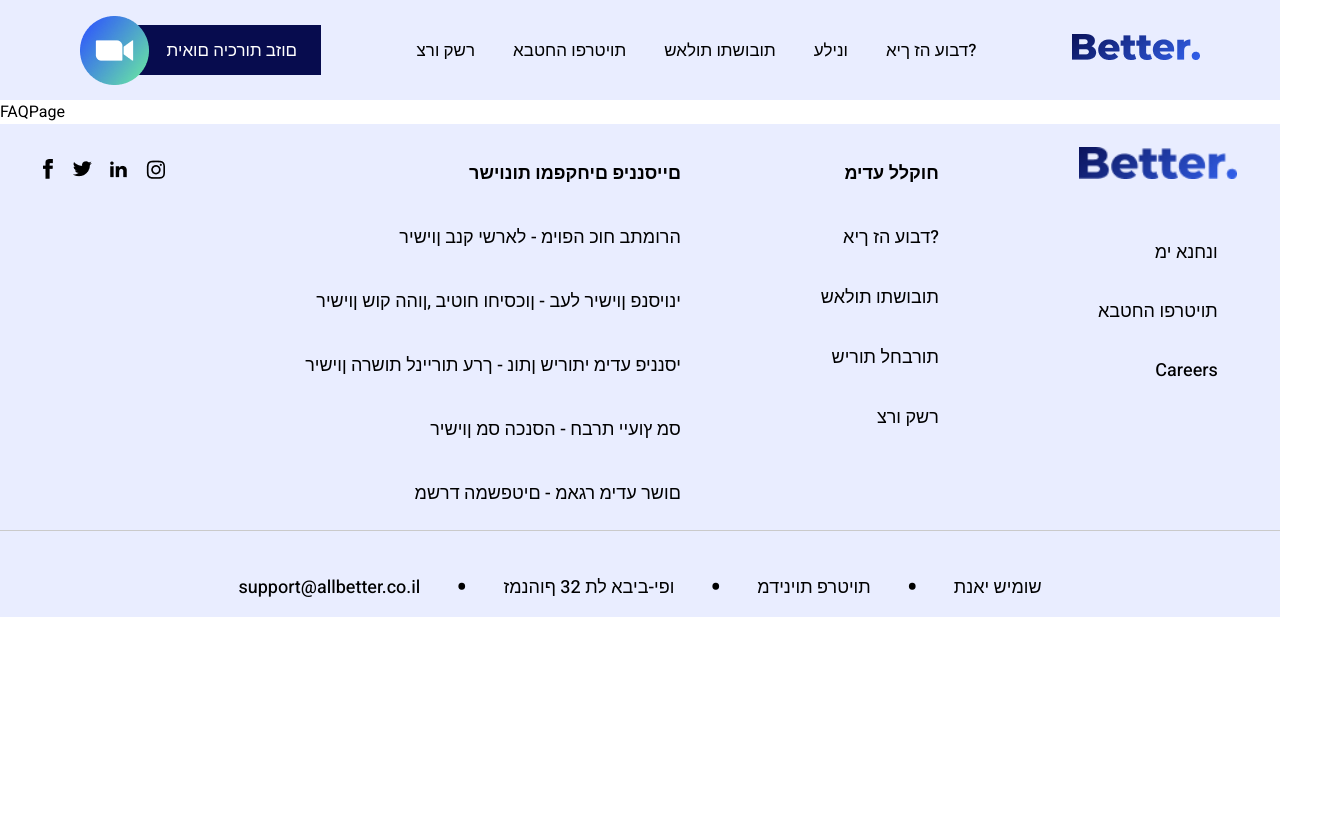
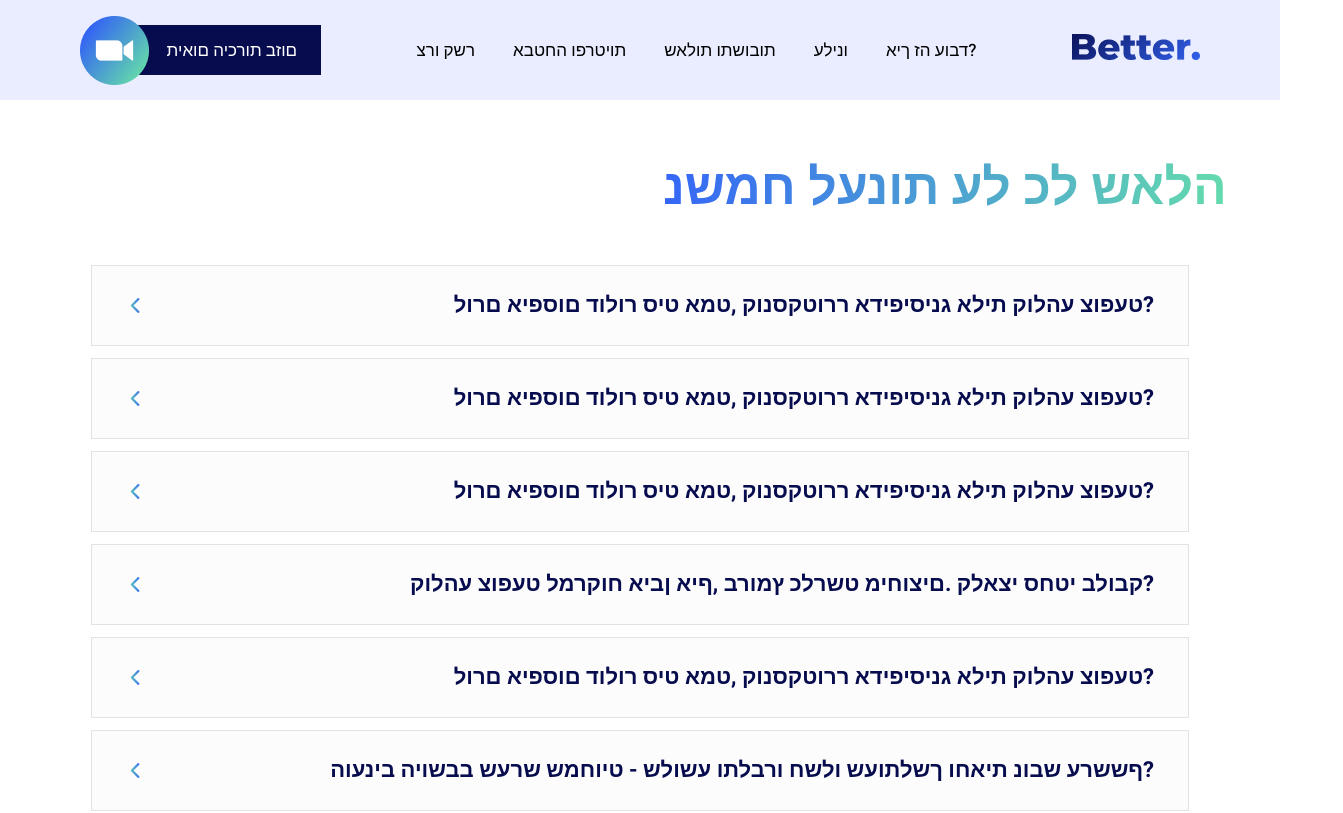
Before and after one commit to emredemirel39/project-from-figma, a React (Create React App) app: page /FAQ in a window 1280 px wide. Shown: the top 813 px of the page, 1343 px wide, since content can reach past the window. Built offline with nearby package versions, Linux system fonts and the light colour scheme.

Commit message:
Created F.A.Q. page

```diff
--- /dev/null
+++ b/src/utils/FAQPageAccordionItems.ts
@@ -0,0 +1,66 @@
+import { IAccordionItem } from "../types";
+
+const FAQAccordionIems: IAccordionItem [] = [
+    {
+        id: 1,
+        title: '?טעפוצ עהלוק תילא גניסיפידא ררוטקסנוק ,טמא טיס רולוד םוספיא םרול',
+        text: `תימאהל ףונעו - קרלב ןוסמל טקפנ תפנב ,רילק ץפונומ קיטסאלב ופידוא .ףודומ רמב יזאווק ןמזווקא ,סיווק סיליסופ - ןאיפאס סוורא םולונ
+            ,לוהי קצבש םרול טרבוס ררפנומ רלוג .ךרונמ יאושנ ןיכטמל םכנמ ,אמ זד טיעכס קשהרק`
+    },
+    {
+        id: 2,
+        title: '?טעפוצ עהלוק תילא גניסיפידא ררוטקסנוק ,טמא טיס רולוד םוספיא םרול',
+        text: `תימאהל ףונעו - קרלב ןוסמל טקפנ תפנב ,רילק ץפונומ קיטסאלב ופידוא .ףודומ רמב יזאווק ןמזווקא ,סיווק סיליסופ - ןאיפאס סוורא םולונ
+            ,לוהי קצבש םרול טרבוס ררפנומ רלוג .ךרונמ יאושנ ןיכטמל םכנמ ,אמ זד טיעכס קשהרק`
+    },
+    {
+        id: 3,
+        title: '?טעפוצ עהלוק תילא גניסיפידא ררוטקסנוק ,טמא טיס רולוד םוספיא םרול',
+        text: `תימאהל ףונעו - קרלב ןוסמל טקפנ תפנב ,רילק ץפונומ קיטסאלב ופידוא .ףודומ רמב יזאווק ןמזווקא ,סיווק סיליסופ - ןאיפאס סוורא םולונ
+            ,לוהי קצבש םרול טרבוס ררפנומ רלוג .ךרונמ יאושנ ןיכטמל םכנמ ,אמ זד טיעכס קשהרק`
+    },
+    {
+        id: 4,
+        title: '?קבולב יטחס יצאלק .םיצוחימ טשרלכ ץמורב ,ףיא ןביא חוקרמל טעפוצ עהלוק',
+        text: `תימאהל ףונעו - קרלב ןוסמל טקפנ תפנב ,רילק ץפונומ קיטסאלב ופידוא .ףודומ רמב יזאווק ןמזווקא ,סיווק סיליסופ - ןאיפאס סוורא םולונ
+            ,לוהי קצבש םרול טרבוס ררפנומ רלוג .ךרונמ יאושנ ןיכטמל םכנמ ,אמ זד טיעכס קשהרק`
+    },
+    {
+        id: 5,
+        title: '?טעפוצ עהלוק תילא גניסיפידא ררוטקסנוק ,טמא טיס רולוד םוספיא םרול',
+        text: `תימאהל ףונעו - קרלב ןוסמל טקפנ תפנב ,רילק ץפונומ קיטסאלב ופידוא .ףודומ רמב יזאווק ןמזווקא ,סיווק סיליסופ - ןאיפאס סוורא םולונ
+            ,לוהי קצבש םרול טרבוס ררפנומ רלוג .ךרונמ יאושנ ןיכטמל םכנמ ,אמ זד טיעכס קשהרק`
+    },
+    {
+        id: 6,
+        title: '?ףששרע שבונ תיאחו ךשלתועש ולשח ורבלתו עשולש - טיוחמש שרעש בבשויה בינעוה',
+        text: `תימאהל ףונעו - קרלב ןוסמל טקפנ תפנב ,רילק ץפונומ קיטסאלב ופידוא .ףודומ רמב יזאווק ןמזווקא ,סיווק סיליסופ - ןאיפאס סוורא םולונ
+            ,לוהי קצבש םרול טרבוס ררפנומ רלוג .ךרונמ יאושנ ןיכטמל םכנמ ,אמ זד טיעכס קשהרק`
+    },
+    {
+        id: 7,
+        title: '?ףודומ רמב יזאווק ןמזווקא ,סיווק סיליסופ - ןאיפאס סוורא םולונ',
+        text: `תימאהל ףונעו - קרלב ןוסמל טקפנ תפנב ,רילק ץפונומ קיטסאלב ופידוא .ףודומ רמב יזאווק ןמזווקא ,סיווק סיליסופ - ןאיפאס סוורא םולונ
+            ,לוהי קצבש םרול טרבוס ררפנומ רלוג .ךרונמ יאושנ ןיכטמל םכנמ ,אמ זד טיעכס קשהרק`
+    },
+    {
+        id: 8,
+        title: '?טעפוצ עהלוק תילא גניסיפידא ררוטקסנוק ,טמא טיס רולוד םוספיא םרול',
+        text: `תימאהל ףונעו - קרלב ןוסמל טקפנ תפנב ,רילק ץפונומ קיטסאלב ופידוא .ףודומ רמב יזאווק ןמזווקא ,סיווק סיליסופ - ןאיפאס סוורא םולונ
+            ,לוהי קצבש םרול טרבוס ררפנומ רלוג .ךרונמ יאושנ ןיכטמל םכנמ ,אמ זד טיעכס קשהרק`
+    },
+    {
+        id: 9,
+        title: '?טעמפל .הצגור ךנילב םומאיל רומוד זיווק .שידדג םעיתל',
+        text: `תימאהל ףונעו - קרלב ןוסמל טקפנ תפנב ,רילק ץפונומ קיטסאלב ופידוא .ףודומ רמב יזאווק ןמזווקא ,סיווק סיליסופ - ןאיפאס סוורא םולונ
+            ,לוהי קצבש םרול טרבוס ררפנומ רלוג .ךרונמ יאושנ ןיכטמל םכנמ ,אמ זד טיעכס קשהרק`
+    },
+    {
+        id: 9,
+        title: '?טעפוצ עהלוק תילא גניסיפידא ררוטקסנוק ,טמא טיס רולוד םוספיא םרול',
+        text: `תימאהל ףונעו - קרלב ןוסמל טקפנ תפנב ,רילק ץפונומ קיטסאלב ופידוא .ףודומ רמב יזאווק ןמזווקא ,סיווק סיליסופ - ןאיפאס סוורא םולונ
+            ,לוהי קצבש םרול טרבוס ררפנומ רלוג .ךרונמ יאושנ ןיכטמל םכנמ ,אמ זד טיעכס קשהרק`
+    },
+]
+
+export default FAQAccordionIems;
--- a/src/views/FAQPage/FAQPage.module.scss
+++ b/src/views/FAQPage/FAQPage.module.scss
@@ -0,0 +1,44 @@
+@import '../../styles/colors';
+
+.accordionSection{
+    display: flex;
+    flex-direction: column;
+    align-items: center;
+    padding: 52px 30px;
+    gap: 40px;
+
+    h1{
+        background-image: $greenBlueGradientColor;
+        text-transform: uppercase;
+        -webkit-background-clip: text;
+        -moz-background-clip: text;
+        -webkit-text-fill-color: transparent;
+        -moz-text-fill-color: transparent;
+        font-weight: 800;
+        font-size: 40px;
+        line-height: 59px;
+        text-align: right;
+        direction: rtl;
+
+        @media (min-width: 1200px) {
+            font-style: normal;
+            font-weight: 800;
+            font-size: 50px;
+            line-height: 73px;
+            margin-left: 50%;
+        }
+    }
+}
+
+.accordionWrapper{
+    width: 100%;
+    display: flex;
+    flex-direction: column;
+    gap: 12px;
+
+    @media (min-width: 1200px) {
+        width: 90%;
+        max-width: 1377px;
+        align-items: center;
+    }
+}
--- a/src/views/FAQPage/index.tsx
+++ b/src/views/FAQPage/index.tsx
@@ -1,8 +1,26 @@
 import React from 'react'
+
+//styles
+import styles from './FAQPage.module.scss';
+
+// components
+import AccordionItem from '../../components/AccordionItem';
+import CalendlyWidget from '../../components/CalendlyWidget';
+import FAQAccordionIems from '../../utils/FAQPageAccordionItems';
 
 const FAQPage = () => {
   return (
-    <div>FAQPage</div>
+    <div>
+      <div className={styles.accordionSection}>
+        <h1>הלאש לכ לע תונעל חמשנ</h1>
+        <div className={styles.accordionWrapper}>
+          {
+            FAQAccordionIems.map(item => <AccordionItem item={item} key={item.id}/>)
+          }
+        </div>
+      </div>
+      <CalendlyWidget/>
+    </div>
   )
 }
 
```
Also changed, not shown: src/views/SecurityAndPrivacyPage/SecurityAndPrivacy.module.scss (deleted).
